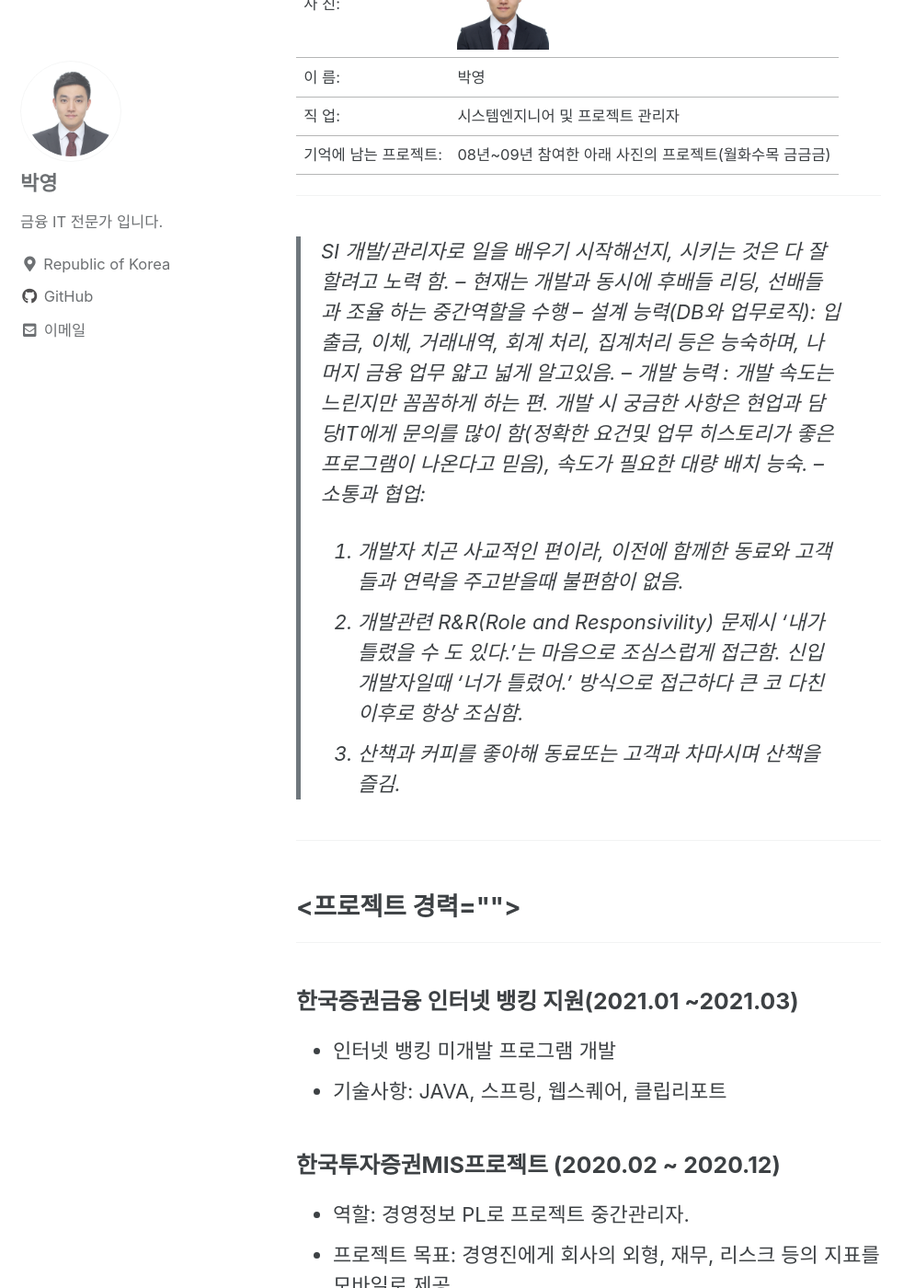
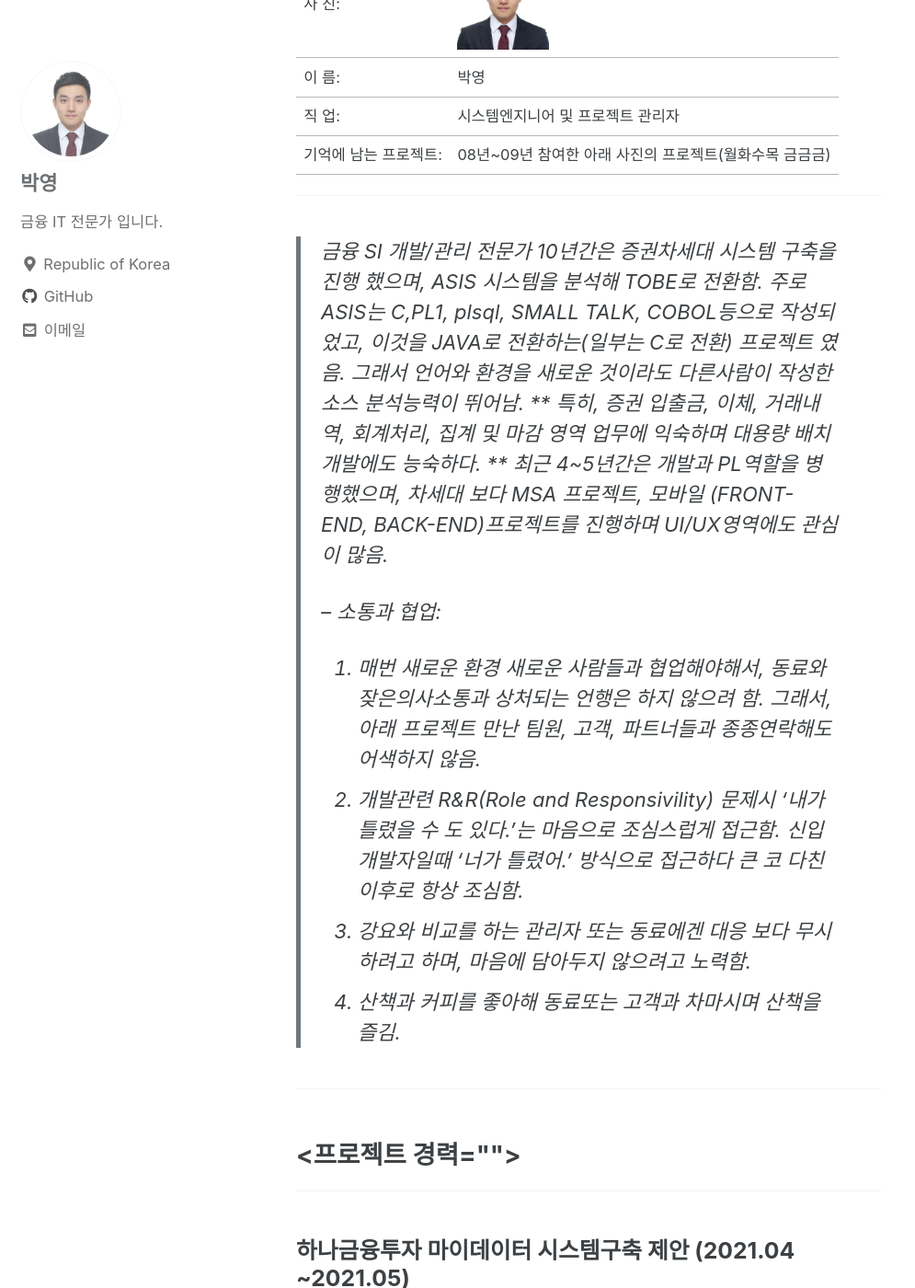
Before and after one commit to py0777/py0777.github.com, a Jekyll site: the page built from _pages/about-archive.md, in a window 1280 px wide and 1400 px high, scrolled down 284 px. Shown: the whole window at 92% size, without its empty margins (0-995 px from the left). Built offline with Jekyll 4.4.1, drawn with Linux system fonts in a browser that asks for light colours; cached includes are drawn as plain includes; a script that is not in the unit is left out; some of the changed text lies outside the part shown.

Commit message:
Update about-archive.md

```diff
--- a/_pages/about-archive.md
+++ b/_pages/about-archive.md
@@ -13,15 +13,20 @@
 
 ---
 
-> SI 개발/관리자로 일을 배우기 시작해선지, 시키는 것은 다 잘할려고 노력 함.
-> – 현재는 개발과 동시에 후배들 리딩, 선배들과 조율 하는 중간역할을 수행
-> – 설계 능력(DB와 업무로직): 입출금, 이체, 거래내역, 회계 처리, 집계처리 등은 능숙하며, 나머지 금융 업무 얇고 넓게 알고있음.
-> – 개발 능력 : 개발 속도는 느린지만 꼼꼼하게 하는 편. 개발 시 궁금한 사항은 현업과 담당IT에게 문의를 많이 함(정확한 요건및 업무 히스토리가 좋은 프로그램이 나온다고 믿음), 속도가 필요한 대량 배치 능숙.
+> 금융 SI 개발/관리 전문가
+> 10년간은 증권차세대 시스템 구축을 진행 했으며, ASIS 시스템을 분석해 TOBE로 전환함.
+> 주로 ASIS는 C,PL1, plsql, SMALL TALK, COBOL등으로 작성되었고, 이것을 JAVA로 전환하는(일부는 C로 전환) 프로젝트 였음.
+> 그래서 언어와 환경을 새로운 것이라도 다른사람이 작성한 소스 분석능력이 뛰어남.
+> ** 특히, 증권 입출금, 이체, 거래내역, 회계처리, 집계 및 마감 영역 업무에 익숙하며 대용량 배치 개발에도 능숙하다. **
+> 최근 4~5년간은 개발과 PL역할을 병행했으며, 차세대 보다 MSA 프로젝트, 모바일 (FRONT-END, BACK-END)프로젝트를 진행하며 UI/UX영역에도 관심이 많음.
+>
 > – 소통과 협업:
 >
-> 1. 개발자 치곤 사교적인 편이라, 이전에 함께한 동료와 고객들과 연락을 주고받을때 불편함이 없음.
+> 1. 매번 새로운 환경 새로운 사람들과 협업해야해서, 동료와 잦은의사소통과 상처되는 언행은 하지 않으려 함.
+>    그래서, 아래 프로젝트 만난 팀원, 고객, 파트너들과 종종연락해도 어색하지 않음.
 > 2. 개발관련 R&R(Role and Responsivility) 문제시 ‘내가 틀렸을 수 도 있다.’는 마음으로 조심스럽게 접근함. 신입개발자일때 ‘너가 틀렸어.’ 방식으로 접근하다 큰 코 다친 이후로 항상 조심함.
-> 3. 산책과 커피를 좋아해 동료또는 고객과 차마시며 산책을 즐김.
+> 3. 강요와 비교를 하는 관리자 또는 동료에겐 대응 보다 무시하려고 하며, 마음에 담아두지 않으려고 노력함.
+> 4. 산책과 커피를 좋아해 동료또는 고객과 차마시며 산책을 즐김.
 
 ---
 
@@ -29,24 +34,44 @@
 
 ---
 
+### 하나금융투자 마이데이터 시스템구축 제안 (2021.04 ~2021.05)
+
+- 역할 : 업무 총괄
+- 업무 : 업무영역 작성 및 마이데이터 시연 화면 작성 (/w ANDW)
+- 특이사항: 마이데이터 제안설명회 시연 발표
+
 ### 한국증권금융 인터넷 뱅킹 지원(2021.01 ~2021.03)
 
-- 인터넷 뱅킹 미개발 프로그램 개발
+- 역할: 개발 및 팀 코디네이터
+- 업무: 인터넷 뱅킹 미개발 프로그램 개발
 - 기술사항: JAVA, 스프링, 웹스퀘어, 클립리포트
 
 ### 한국투자증권MIS프로젝트 (2020.02 ~ 2020.12)
 
-- 역할: 경영정보 PL로 프로젝트 중간관리자.
+- 역할: 경영정보 PL(모바일과 레거시 개발영역 담당)
 - 프로젝트 목표: 경영진에게 회사의 외형, 재무, 리스크 등의 지표를 모바일로 제공
-- 기술사항: JAVA, VUE.js, Visual Studio Code, Nexcore java, ETL(DataStage), IBM DB2, Oracle DB
+- 기술사항: JAVA, Vue.js, Visual Studio Code, Nexcore java, 전자정부프레임웍, ETL(DataStage), IBM DB2, Oracle DB
+- 특이사항: LEGACY 시스템에서 ETL로 가공한 데이터를 모바일AP 서버로 넘기고, 화면은 Vue.js로 개발함
+  > legacy 개발 영역(RDW는 ORACLE, ADW는 DB2라서 ETL로 데이터수집과 가공/적재 및 배치스케쥴 작성, 레거시 통합단말 화면 개발)
+  > 모바일 개발 영역( DB는 ORACLE이며, DMZ영역에 WEB서버를 두고, FRONT는 Vue로 개발함)
 
 ### 카카오페이증권 프로젝트 (2019.05 ~ 2020.02)
 
-- 회계파트 PL
+- 역할: 회계파트 PL
+- 프로젝트 목표: 증권 1단계 사업으로 출납, 계좌, 수익증권, 공통, 회계, 준법및 감사 영역 구축
+- 기술사항: java, 웹스퀘어, oracle, mysql, nexcore java, 스프링부트
+- 특이사항: 회계는 정보계영역으로 MSA사상으로 계정계 시스템과 기술구조가 다름. oracle데이터를 egg로 정보계로 내려받아 회계처리
+  > 계정계 nexcore, oracle
+  > 정보계 스프링부트, mysql
 
 ### 롯데손해보험 차세대 프로젝트(2018.01 ~ 2019.03)
 
-– 관리업무 subPL(업무공통/준법감시/감사/정보보호/총무)
+– 역할: 관리업무 subPL(업무공통/준법감시/감사/정보보호/총무)
+
+- 프로젝트 목표: 롯데손해보험 차세대 시스템 구축
+- 기술사항: java, ncrm, oracle
+- 특이사항: H보험 package를 이용해 주요업무는 전환함.
+  반면 내가 수행한 관리업무는 COBOL을 JAVA로 변현, JSP를 ncrm으로 변환 함.
 
 ### 예탁원 전자증권 사전제안 및 제안작업(2017.05 ~ 2017.12)
 
@@ -54,11 +79,15 @@
 
 ### 하나금융투자 안정화 프로젝트(2016.11 ~ 2017.03)
 
-– 안정화 PM 및 출납 입출금 안정화 지원
+– 역할: 안정화 PM 및 출납 입출금 안정화 지원
+
+- 프로젝트 목표: 차세대 시스템 오픈 후 Day2프로젝트 수행
 
 ### 하나대투증권 차세대 프로젝트(2015.02 ~ 2016.11)
 
-– 출납 입출금 설계 및 sub PL
+– 역할 : 출납 입출금 설계 및 sub PL
+
+- 프로젝트 목표:
 
 ### SKT DCB소액결제 고도화(2014.11 ~ 2015.02)
 
```
